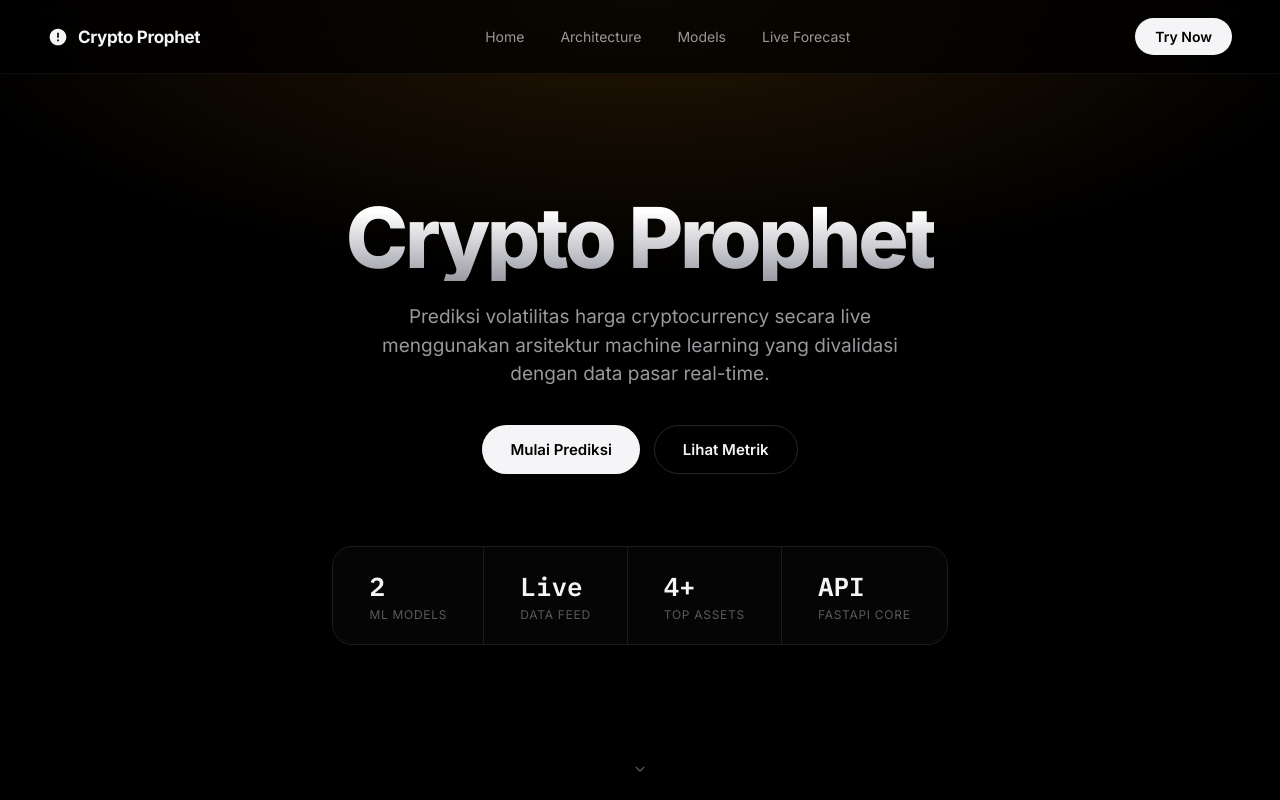
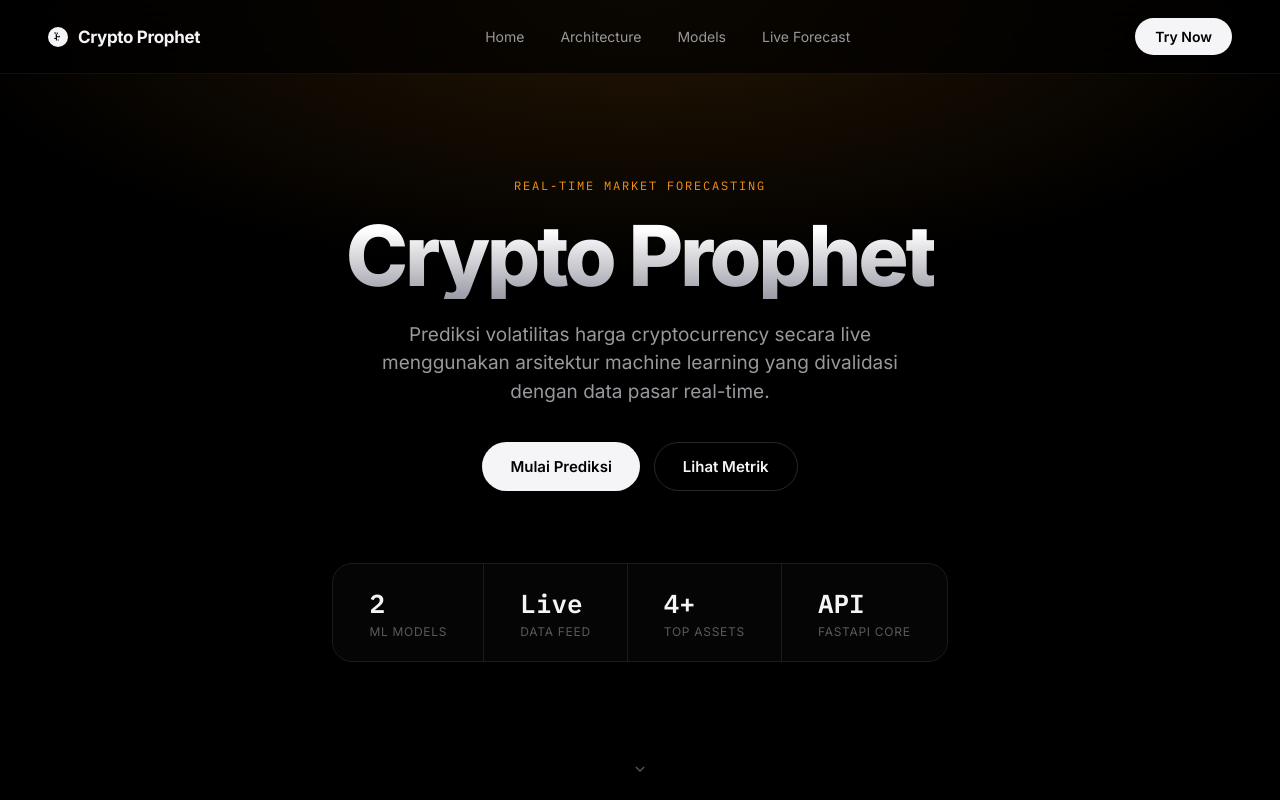
Before and after one commit to dimssrmdn01/crypto-prophet-dashboard, a plain HTML site: page index.html in a window 1280 px wide. Shown: the top 800 px of the page. Drawn offline with Linux system fonts and the light colour scheme.

Commit message:
Replace logo SVG and add eyebrow section
Updated the logo SVG and added a new eyebrow section in the hero area.

```diff
--- a/index.html
+++ b/index.html
@@ -220,7 +220,7 @@
 
 <nav>
   <div class="logo">
-    <svg viewBox="0 0 24 24"><path d="M12 2C6.48 2 2 6.48 2 12s4.48 10 10 10 10-4.48 10-10S17.52 2 12 2zm1 15h-2v-2h2v2zm0-4h-2V7h2v6z"/></svg>
+    <svg viewBox="0 0 24 24"><path d="M12 0a12 12 0 1 0 12 12A12 12 0 0 0 12 0zm4 11.41c-.24 1.7-1.39 2.56-3.08 2.92v2h-1.25v-2h-.94v2H9.5v-2h-2v-1.23s1.21 0 1.18-.03a.58.58 0 0 0 .58-.6v-4a.6.6 0 0 0-.6-.61c.03-.03-1.18-.03-1.18-.03V6.6h2v2.01h.94V6.6h1.25v2.01c1.24.16 2.3.93 2.54 2.37.19 1.09-.15 1.77-.73 2.15.78.36 1.19 1.14 1.05 2.28zM12 8.79h-1.26v2.38H12c.98 0 1.6-.46 1.75-1.15.16-.76-.32-1.23-1.75-1.23zm.4 3.48h-1.66v2.66h1.66c1.17 0 1.94-.53 2.11-1.31.18-.86-.44-1.35-2.11-1.35z"/></svg>
     Crypto Prophet
   </div>
   <div class="nav-links">
@@ -233,6 +233,7 @@
 </nav>
 
 <section class="hero" id="home">
+  <div class="eyebrow">Real-Time Market Forecasting</div>
   <h1>Crypto Prophet</h1>
   <p>Prediksi volatilitas harga cryptocurrency secara live menggunakan arsitektur machine learning yang divalidasi dengan data pasar real-time.</p>
   <div class="hero-ctas">
@@ -379,7 +380,7 @@
 
 <footer>
   <div class="logo">
-    <svg viewBox="0 0 24 24" width="18" height="18"><path d="M12 2C6.48 2 2 6.48 2 12s4.48 10 10 10 10-4.48 10-10S17.52 2 12 2zm1 15h-2v-2h2v2zm0-4h-2V7h2v6z"/></svg>
+    <svg viewBox="0 0 24 24" width="18" height="18"><path d="M12 0a12 12 0 1 0 12 12A12 12 0 0 0 12 0zm4 11.41c-.24 1.7-1.39 2.56-3.08 2.92v2h-1.25v-2h-.94v2H9.5v-2h-2v-1.23s1.21 0 1.18-.03a.58.58 0 0 0 .58-.6v-4a.6.6 0 0 0-.6-.61c.03-.03-1.18-.03-1.18-.03V6.6h2v2.01h.94V6.6h1.25v2.01c1.24.16 2.3.93 2.54 2.37.19 1.09-.15 1.77-.73 2.15.78.36 1.19 1.14 1.05 2.28zM12 8.79h-1.26v2.38H12c.98 0 1.6-.46 1.75-1.15.16-.76-.32-1.23-1.75-1.23zm.4 3.48h-1.66v2.66h1.66c1.17 0 1.94-.53 2.11-1.31.18-.86-.44-1.35-2.11-1.35z"/></svg>
     Crypto Prophet
   </div>
   Data Science Portfolio Project · Terhubung dengan FastAPI Backend.
@@ -537,3 +538,5 @@ async function runPrediction(){
   }
 }
 </script>
+</body>
+</html>
```
